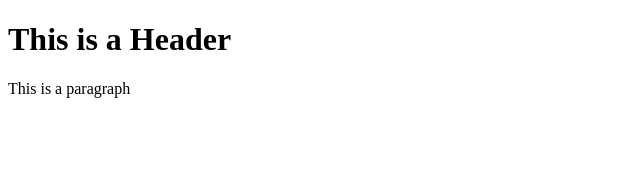
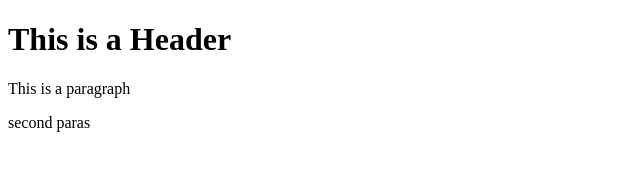
Before and after one commit to chaitanyaGitHub1/git-test, a plain HTML site: page templets/test.html in a window 1280 px wide. Shown: the full height of the page, 0-640 px from the left. Drawn offline with Linux system fonts and the light colour scheme.

Commit message:
thitd commit

```diff
--- a/templets/test.html
+++ b/templets/test.html
@@ -9,5 +9,6 @@
 <body>
     <h1>This is a Header</h1>
     <p>This is a paragraph</p>
+    <p>second paras</p>
 </body>
 </html>
```
